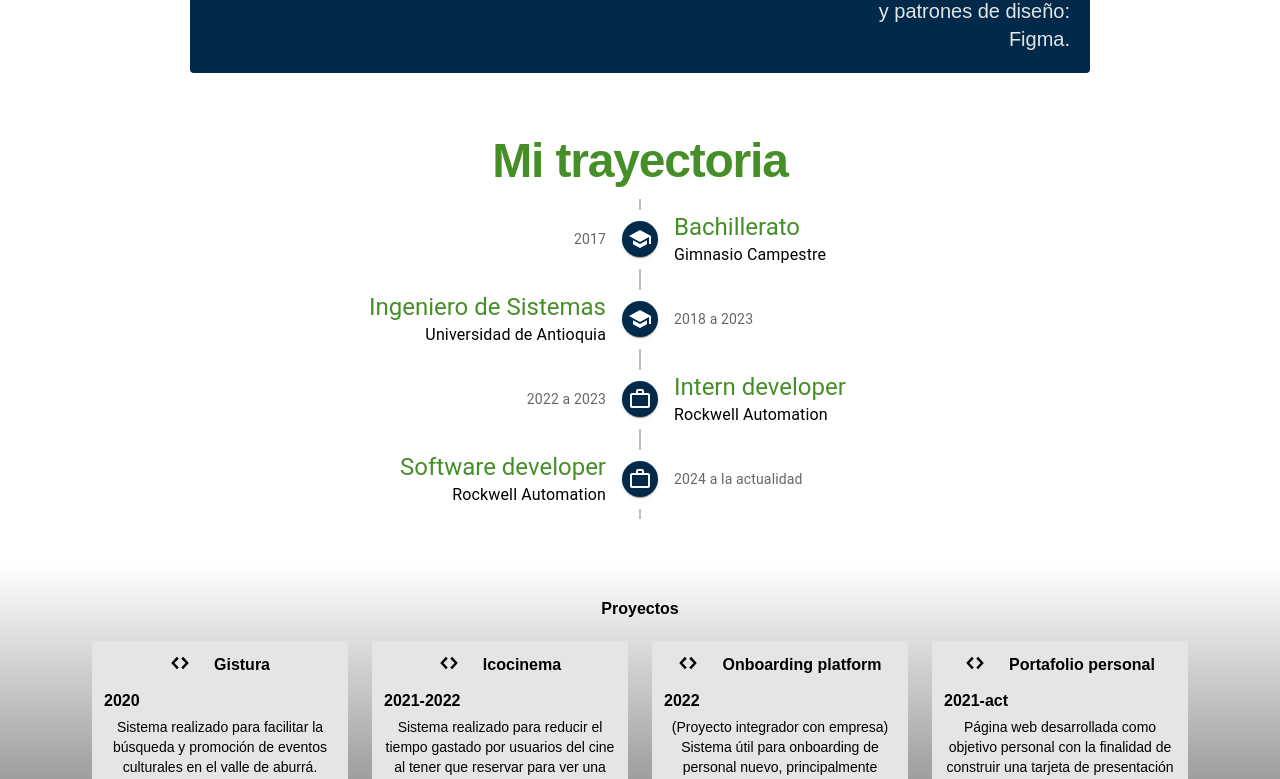
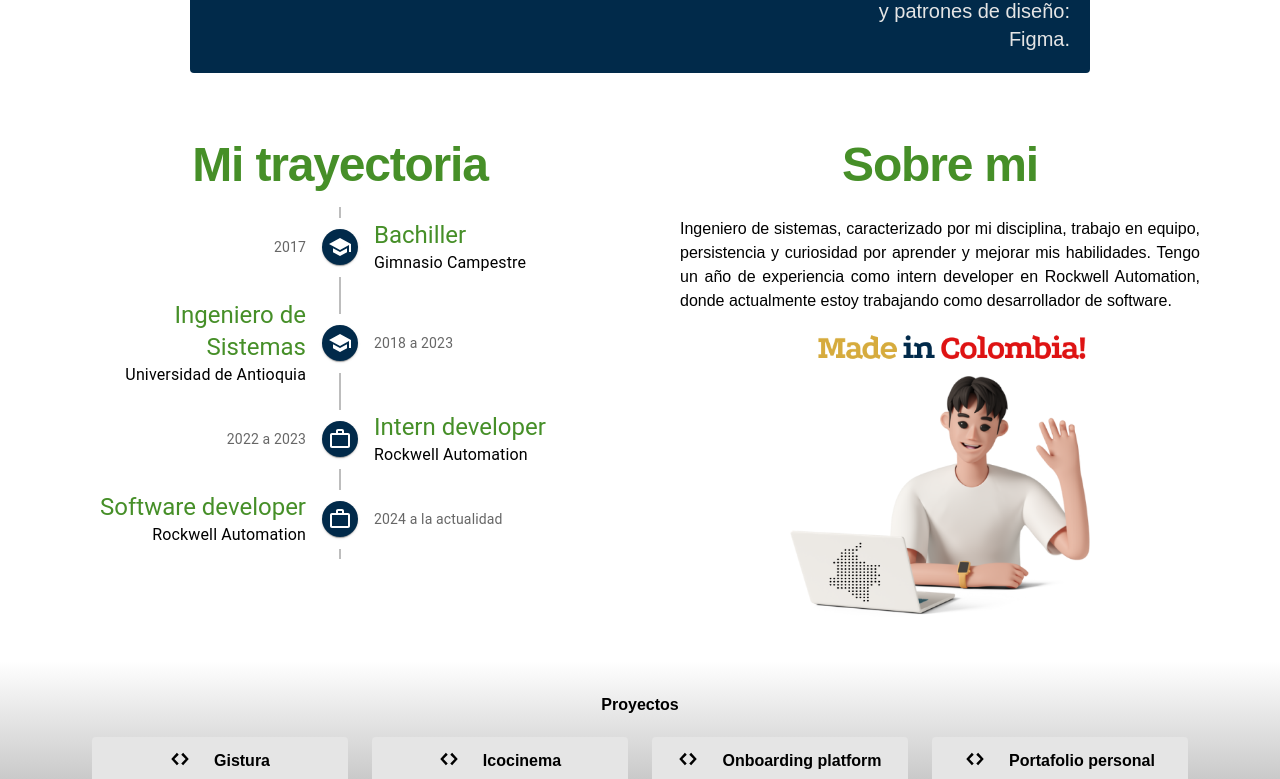
Before and after one commit to AlejandroCristM/alejandrocristm-portafolio, a React (Create React App) app: page / in a window 1280 px wide. Shown: the part 940-1719 px from the top of the page. Built offline with nearby package versions, Linux system fonts and the light colour scheme.

Commit message:
feat: adding about me and layout with timeline

```diff
--- /dev/null
+++ b/src/components/AboutMe.jsx
@@ -0,0 +1,21 @@
+import React from 'react';
+import { useTranslation } from 'react-i18next';
+import colombianGuy from 'assets/images/colombianGuy.png';
+
+function AboutMe() {
+  const { t } = useTranslation();
+
+  return (
+    <section className='flex flex-col justify-center items-center about-me-container'>
+      <h2 className='text-center text-4xl font-semibold tracking-tight text-green mt-5 mb-3 md:text-5xl'>
+        {t('sectionTitles.aboutme')}
+      </h2>
+      <p className='p-4 md:px-10 text-justify'>{t('info.aboutme')}</p>
+      <picture className='md:w-4/5 lg:w-1/2'>
+        <img src={colombianGuy} alt='Colombian guy saying hi!' />
+      </picture>
+    </section>
+  );
+}
+
+export default AboutMe;
--- a/src/components/ProjectsInfo.jsx
+++ b/src/components/ProjectsInfo.jsx
@@ -21,9 +21,9 @@ export default function ProjectsInfo() {
 
   return (
     <section className='flex flex-col w-full items-center bg-gradient-to-b from-black to-blue-prussian md:bg-gradient-to-b md:from-white md:to-black md:mt-10'>
-      <h1 className='text-l mt-5 py-3 font-bold text-platinium md:text-black'>
+      <h2 className='text-l mt-5 py-3 font-bold text-platinium md:text-black'>
         {t('sectionTitles.projects')}
-      </h1>
+      </h2>
       <div className=' flex flex-no-wrap w-full overflow-x-scroll scrolling-touch items-center mb-4 pb-2 md:flex-wrap md:justify-center md:align-center md:overflow-auto'>
         {projects}
       </div>
--- a/src/components/TimelineInfo.jsx
+++ b/src/components/TimelineInfo.jsx
@@ -5,8 +5,8 @@ import CustomizedTimeline from 'components/molecules/Timeline';
 export default function TimelineInfo() {
   const { t } = useTranslation();
   return (
-    <section className='flex flex-col w-full items-center my-10'>
-      <h2 className='text-4xl font-semibold tracking-tight text-green mb-2 md:mt-4 md:text-5xl'>
+    <section className='flex flex-col w-full items-center'>
+      <h2 className='text-4xl font-semibold tracking-tight text-green mt-5 mb-3 md:text-5xl'>
         {t('sectionTitles.timeline')}
       </h2>
       <div className='w-full'>
--- a/src/locales/en.json
+++ b/src/locales/en.json
@@ -9,7 +9,8 @@
         "interest": "Interests",
         "timeline": "My Timeline",
         "projects": "Projects",
-        "certifications": "certifications"
+        "certifications": "certifications",
+        "aboutme": "About me"
     },
     "info" : {
         "characteristicsObject": [
@@ -50,6 +51,7 @@
                 "icon": "work"
               }
         ],
+        "aboutme":"Graduated as a systems engineer, I am characterized by discipline, teamwork, persistence, and a curiosity to learn and improve my skills. I have one year of experience as an intern developer at Rockwell Automation, where I am currently working as a software developer.",
         "projectsobject": [
           {
             "id": 1,
--- a/src/locales/es.json
+++ b/src/locales/es.json
@@ -9,7 +9,8 @@
         "interest": "Intereses",
         "timeline": "Mi trayectoria",
         "projects": "Proyectos",
-        "certifications": "Certificaciones"
+        "certifications": "Certificaciones",
+        "aboutme": "Sobre mi"
     },
     "info" : {
         "characteristicsObject": [
@@ -27,7 +28,7 @@
         "timelineObject":[
             {
                 "year": "2017",
-                "title": "Bachillerato",
+                "title": "Bachiller",
                 "subtitle": "Gimnasio Campestre",
                 "icon": "school"
               },
@@ -50,6 +51,7 @@
                 "icon": "work"
               }
         ],
+        "aboutme":"Ingeniero de sistemas, caracterizado por mi disciplina, trabajo en equipo, persistencia y curiosidad por aprender y mejorar mis habilidades. Tengo un año de experiencia como intern developer en Rockwell Automation, donde actualmente estoy trabajando como desarrollador de software.",
         "projectsobject": [
           {
             "id": 1,
--- a/src/pages/Home.jsx
+++ b/src/pages/Home.jsx
@@ -5,6 +5,7 @@ import ProjectsInfo from 'components/ProjectsInfo';
 import TimelineInfo from 'components/TimelineInfo';
 import NavBar from 'components/molecules/NavBar';
 import CharacteristicsInfo from 'components/CharacteristicsInfo';
+import AboutMe from 'components/AboutMe';
 
 export default function Home() {
   return (
@@ -18,13 +19,18 @@ export default function Home() {
         <CharacteristicsInfo />
       </section>
 
-      <article>
-        <TimelineInfo />
-      </article>
+      <section className='flex flex-col md:flex-row px-6 md:px-10 mt-10'>
+        <div className='md:w-1/2'>
+          <TimelineInfo />
+        </div>
+        <div className='md:w-1/2'>
+          <AboutMe />
+        </div>
+      </section>
 
-      <article>
+      <section>
         <ProjectsInfo />
-      </article>
+      </section>
 
       <article>
         <CertificationInfo />
```
Also changed, not shown: src/assets/images/colombianGuy.png (added), 1 other file (tests, documents, lock files or other folders).
